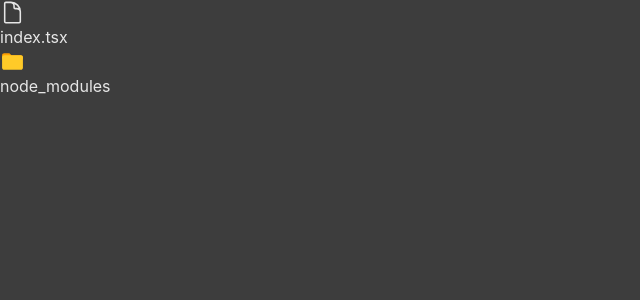
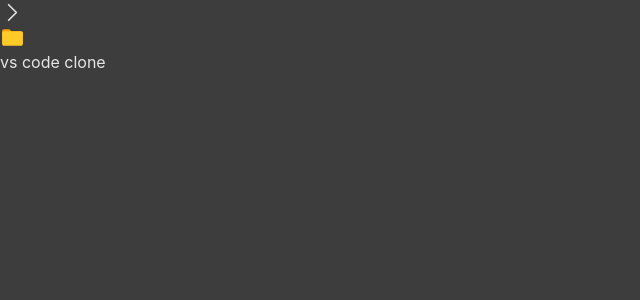
Before and after one commit to mohamedrafik-lgtm/clone-visual-studio-code, a React (Vite) app: page / in a window 1280 px wide. Shown: the top 300 px of the page, without its empty margins (0-640 px from the left). Built offline with nearby package versions, Linux system fonts and the light colour scheme.

Commit message:
handel file icone

```diff
--- a/src/App.tsx
+++ b/src/App.tsx
@@ -1,13 +1,13 @@
 import './App.css'
-import FileComponent from './components/fileComponent'
-import FolderComponent from './components/folderComponent'
+import RecursiveComponent from './components/RecursiveComponent'
+import { fileTree } from './data/fileTree'
+
 
 function App() {
   return (
     <>
-      <div className='m-7'>
-          <FileComponent fileName='index.tsx'/>
-          <FolderComponent folderName='node_modules'/>
+      <div className='m-5'>
+          <RecursiveComponent fileTree={fileTree}/>
       </div>
     </>
   )
--- /dev/null
+++ b/src/components/RecursiveComponent.tsx
@@ -0,0 +1,44 @@
+import { useState } from "react";
+import { IFile } from "../interfaces";
+import { RightArrowIcon } from "./svg/RightArrowIcon";
+import FileIcone from "./svg/fileIcon";
+import { ButtomIcon } from "./svg/ButtomIcon";
+import FolderIcon from "./svg/folderIcon";
+
+interface IProp{
+    fileTree:IFile
+}
+
+const RecursiveComponent = ({fileTree:{isFolder,name,children}}:IProp)=>{
+    const [isOpen,setIsOpen] = useState<boolean>(false)
+
+
+    // handlers
+    const tagle = ()=>setIsOpen(prev => !prev)
+    return <>
+    <div className="mb-2 ml-2">
+        <div className="flex item-center mb-1">
+            {isFolder ? (
+                <div onClick={tagle} className="flex item-center">
+                    {isOpen ? <ButtomIcon/> : <RightArrowIcon/>}
+                    <FolderIcon/>
+                    <span className="cursor-pointer select-none	">
+                    {name}
+                    </span>
+                </div>
+            ):(<div className="flex item-center mr-2 ">
+            <FileIcone/>
+            <span className="cursor-pointer select-none	ml-2">
+                {name}
+            </span>
+            </div>)}
+
+        </div>
+        {
+            isOpen && children && children.map((file,idx) => <RecursiveComponent fileTree={file} key={idx}/>)
+        }
+    </div>
+    </>
+};
+
+export default RecursiveComponent
--- a/src/components/fileComponent.tsx
+++ /dev/null
@@ -1,21 +0,0 @@
-import FileIcone from "./svg/fileIcon";
-
-interface IProp{
-    fileName:string
-}
-
-const FileComponent = ({fileName}:IProp)=>{
-
-    return <>
-    <div className="flex items-center mb-2">
-        <span className="mr-2">
-            <FileIcone/>
-        </span>
-        <span>
-            {fileName}
-        </span>
-    </div>
-    </>
-};
-
-export default FileComponent
--- a/src/components/folderComponent.tsx
+++ /dev/null
@@ -1,21 +0,0 @@
-import FolderIcon from "./svg/folderIcon"
-
-interface IProp{
-    folderName:string,
-}
-
-const FolderComponent = ({folderName}:IProp)=>{
-
-return<>
-    <div className="flex items-center mb-2">
-        <span className="mr-2">
-            <FolderIcon/>
-        </span>
-        <span>
-            {folderName}
-        </span>
-    </div>
-</>
-}
-
-export default FolderComponent
--- /dev/null
+++ b/src/components/svg/ButtomIcon.tsx
@@ -0,0 +1,7 @@
+import { svgStyle } from "../../style"
+
+export const ButtomIcon = () =>{
+    return  <svg xmlns="http://www.w3.org/2000/svg" fill="none" viewBox="0 0 24 24" stroke-width="1.5" stroke="currentColor" {...svgStyle}>
+                <path stroke-linecap="round" stroke-linejoin="round" d="m19.5 8.25-7.5 7.5-7.5-7.5" />
+            </svg>
+}
--- /dev/null
+++ b/src/components/svg/RightArrowIcon.tsx
@@ -0,0 +1,7 @@
+import { svgStyle } from "../../style"
+
+export const RightArrowIcon = ()=>{
+    return <svg xmlns="http://www.w3.org/2000/svg" fill="none" viewBox="0 0 24 24" stroke-width="1.5" stroke="currentColor" {...svgStyle}>
+    <path stroke-linecap="round" stroke-linejoin="round" d="m8.25 4.5 7.5 7.5-7.5 7.5" />
+    </svg>
+}
--- a/src/components/svg/fileIcon.tsx
+++ b/src/components/svg/fileIcon.tsx
@@ -2,10 +2,10 @@
 
 
 const FileIcone = ()=>{
-    return (<svg xmlns="http://www.w3.org/2000/svg" fill="none" viewBox="0 0 24 24" stroke-width="1.5" stroke="currentColor" {...svgStyle}>
-        <path stroke-linecap="round" stroke-linejoin="round" d="M19.5 14.25v-2.625a3.375 3.375 0 0 0-3.375-3.375h-1.5A1.125 1.125 0 0 1 13.5 7.125v-1.5a3.375 3.375 0 0 0-3.375-3.375H8.25m2.25 0H5.625c-.621 0-1.125.504-1.125 1.125v17.25c0 .621.504 1.125 1.125 1.125h12.75c.621 0 1.125-.504 1.125-1.125V11.25a9 9 0 0 0-9-9Z" />
+    return <svg xmlns="http://www.w3.org/2000/svg" fill="none" viewBox="0 0 24 24" stroke-width="1.5" stroke="currentColor" {...svgStyle}>
+            <path stroke-linecap="round" stroke-linejoin="round" d="M19.5 14.25v-2.625a3.375 3.375 0 0 0-3.375-3.375h-1.5A1.125 1.125 0 0 1 13.5 7.125v-1.5a3.375 3.375 0 0 0-3.375-3.375H8.25m2.25 0H5.625c-.621 0-1.125.504-1.125 1.125v17.25c0 .621.504 1.125 1.125 1.125h12.75c.621 0 1.125-.504 1.125-1.125V11.25a9 9 0 0 0-9-9Z" />
         </svg>
-)
+
 };
 
 
--- a/src/data/fileTree.tsx
+++ b/src/data/fileTree.tsx
@@ -1,6 +1,19 @@
-export const fileTree = {
+import { IFile } from "../interfaces";
+
+export const fileTree:IFile = {
     name:"vs code clone",
+    isFolder:true,
     children:[
-        {}
+        {
+            name:"node_modules",
+            isFolder:true,
+            children:[{name:".vite",isFolder:true,children:[{name:"react.js",
+                        isFolder:false}] }],
+        },
+                        {
+                            name:"index.html",
+                            isFolder:false
+                        },
+
     ]
 }
--- /dev/null
+++ b/src/interfaces/index.ts
@@ -0,0 +1,15 @@
+export interface IFile{
+    name:string,
+    isFolder:boolean,
+    children?:IFile[],
+    content?:string
+
+}
+
+
+function factorial(n:number):number{
+    if (n <= 1 ) return 1;
+    return n * factorial(n-1)
+}
+
+console.log(factorial(5))
```
